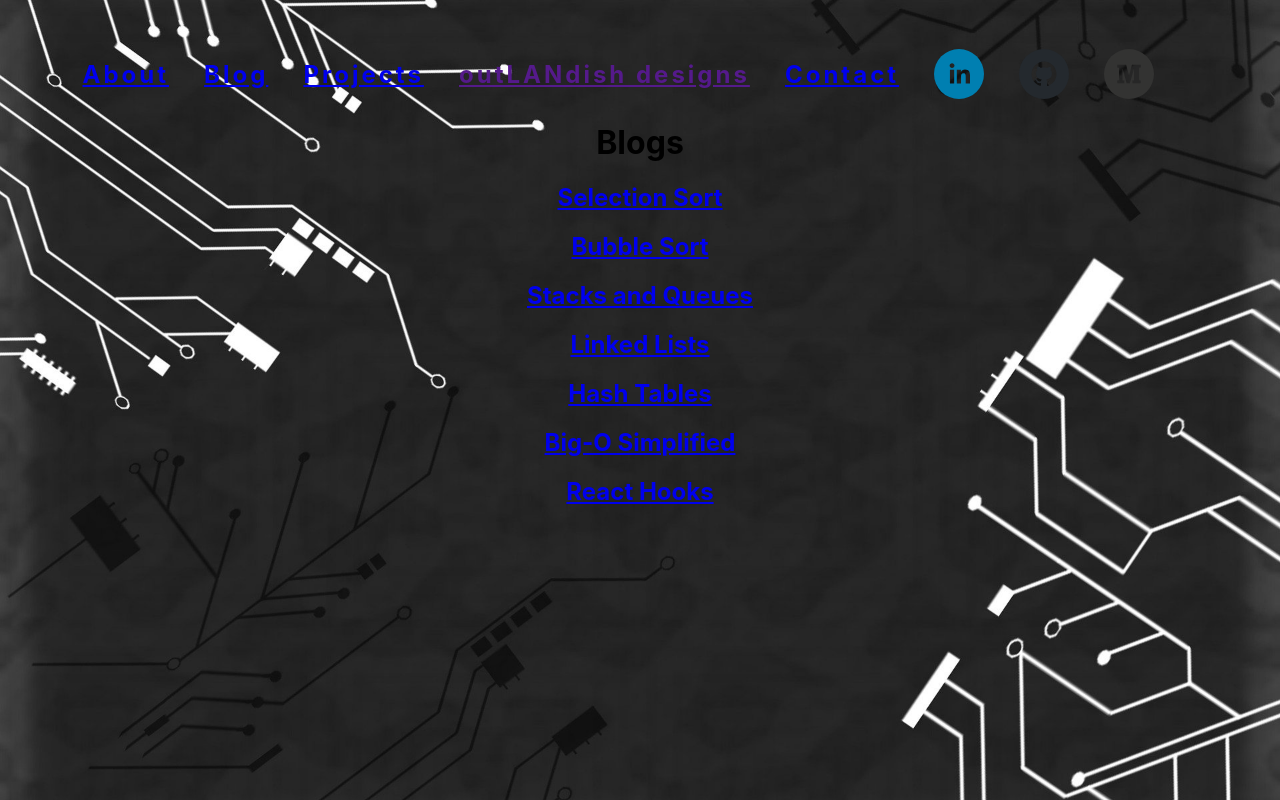
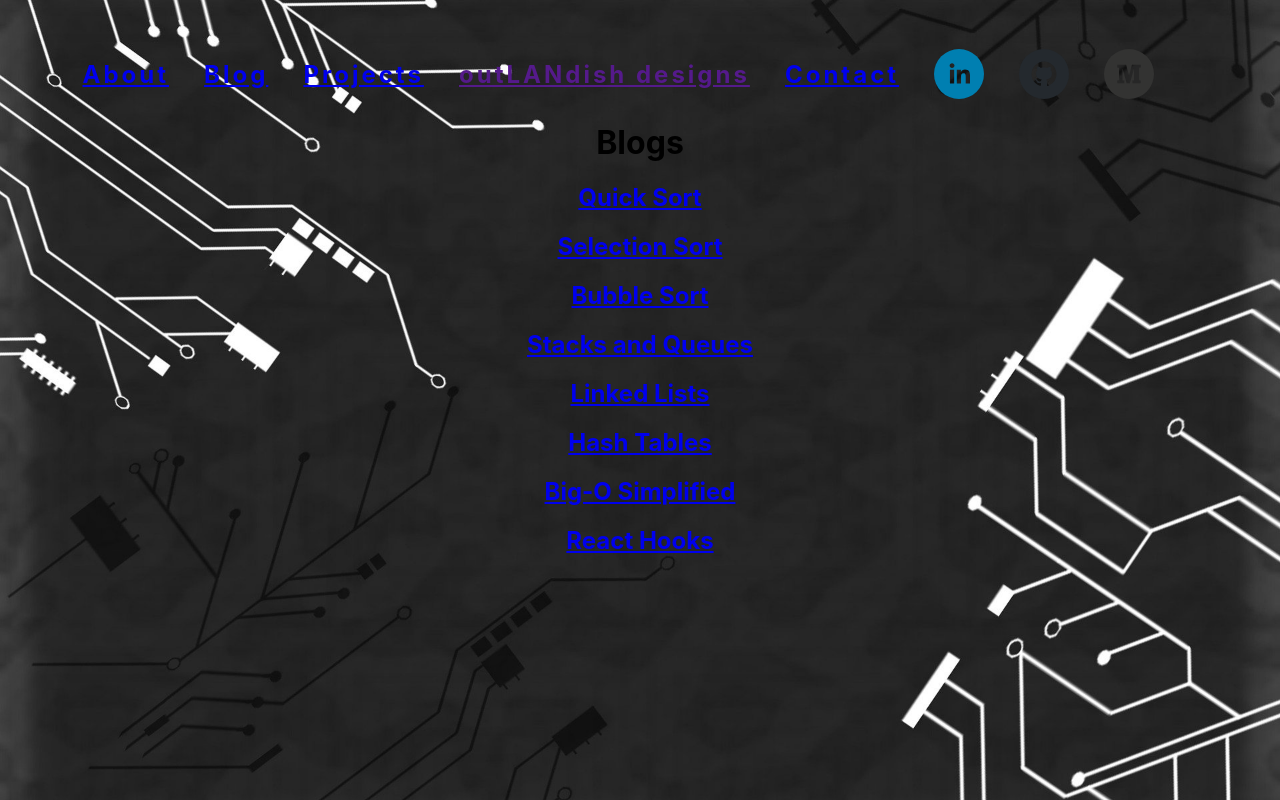
Before and after one commit to nguyenlan13/portfolio, a React (Create React App) app: page /blog in a window 1280 px wide. Built offline with nearby package versions, Linux system fonts and the light colour scheme.

Commit message:
add latest blog

```diff
--- a/src/Components/Blogs/Blog.js
+++ b/src/Components/Blogs/Blog.js
@@ -4,6 +4,7 @@ function Blog() {
   return (
     <div>
       <h1>Blogs</h1>
+        <h2><a href="https://nguyenlan13.github.io/quick_sort">Quick Sort</a></h2>
         <h2><a href="https://nguyenlan13.github.io/selection_sort">Selection Sort</a></h2>
         <h2><a href="https://nguyenlan13.github.io/bubble_sort">Bubble Sort</a></h2>
         <h2><a href="https://nguyenlan13.github.io/stacks_and_queues">Stacks and Queues</a></h2>
```
